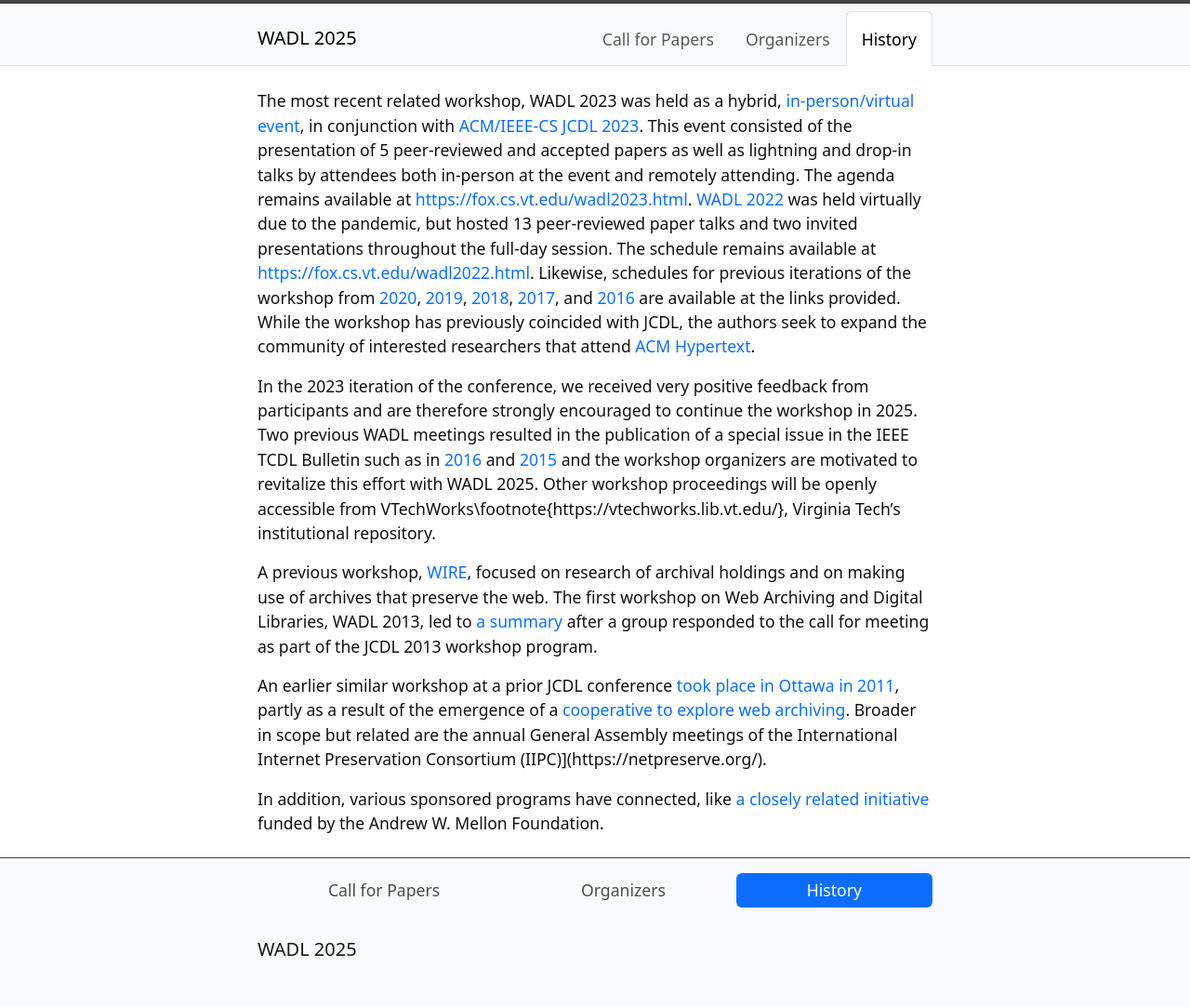
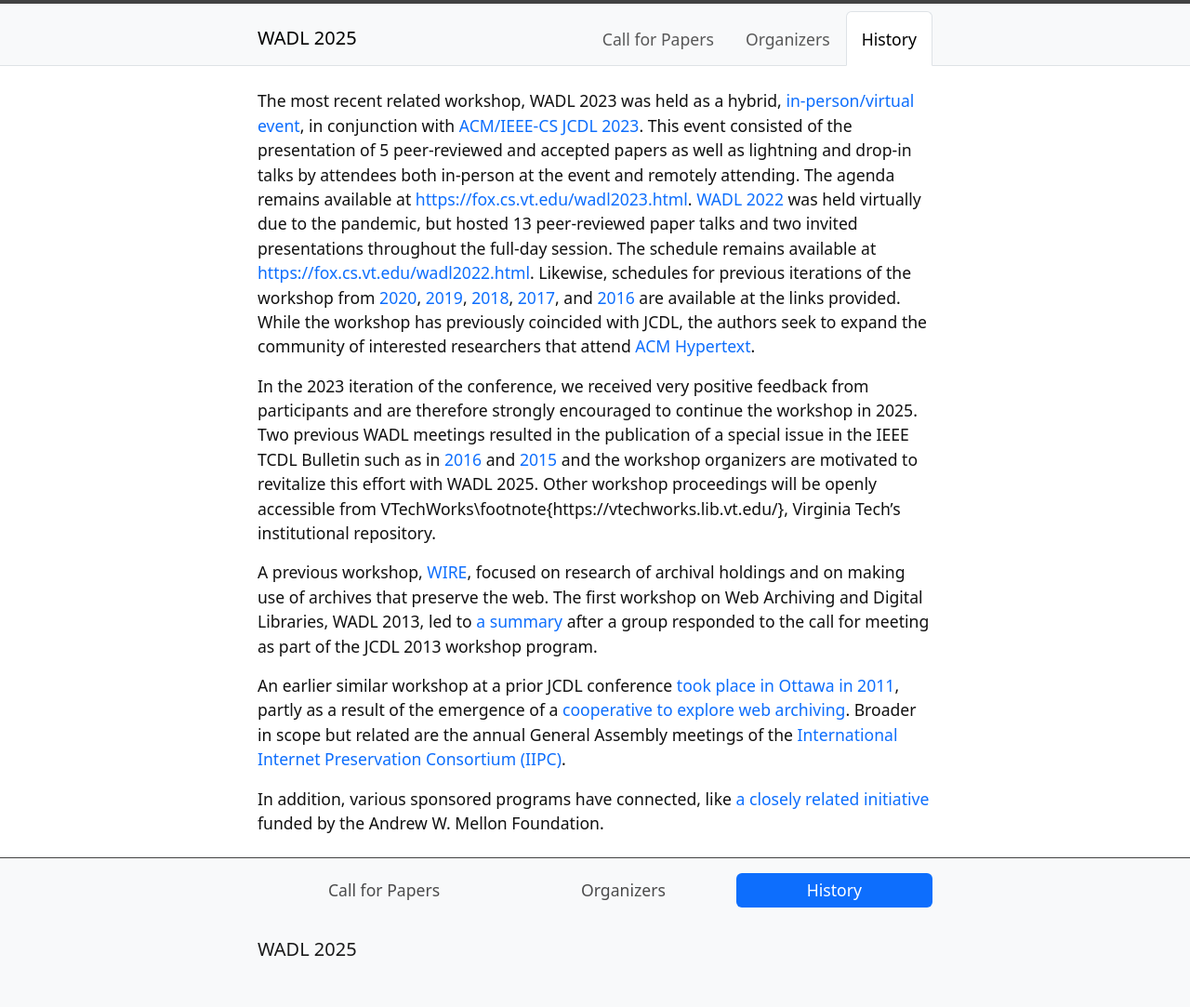
Before and after one commit to wadlworkshop/wadlworkshop.github.io, a Jekyll site: the page built from 2025/content/2-history.md, in a window 1280 px wide. Shown: the whole page at 93% size. Built offline with Jekyll 4.4.1, drawn with Linux system fonts in a browser that asks for light colours; our own code applies the rules of GitHub Pages for plain Markdown files.

Commit message:
Add missing square bracket

```diff
--- a/2025/content/2-history.md
+++ b/2025/content/2-history.md
@@ -14,6 +14,6 @@
 web. The first workshop on Web Archiving and Digital Libraries, WADL 2013, led to [a summary](http://www.ctrnet.net/sites/default/files/JCDL2013WorkshopWebArchiving20130603.pdf) after a group responded to the
 call for meeting as part of the JCDL 2013 workshop program.
 
-An earlier similar workshop at a prior JCDL conference [took place in Ottawa in 2011](http://infolab.stanford.edu/wac/), partly as a result of the emergence of a [cooperative to explore web archiving](https://cs.harding.edu/wag2011/). Broader in scope but related are the annual General Assembly meetings of the International Internet Preservation Consortium (IIPC)](https://netpreserve.org/).
+An earlier similar workshop at a prior JCDL conference [took place in Ottawa in 2011](http://infolab.stanford.edu/wac/), partly as a result of the emergence of a [cooperative to explore web archiving](https://cs.harding.edu/wag2011/). Broader in scope but related are the annual General Assembly meetings of the [International Internet Preservation Consortium (IIPC)](https://netpreserve.org/).
 
 In addition, various sponsored programs have connected, like [a closely related initiative](https://library.columbia.edu/collections/web-archives.html) funded by the Andrew W. Mellon Foundation.
```
